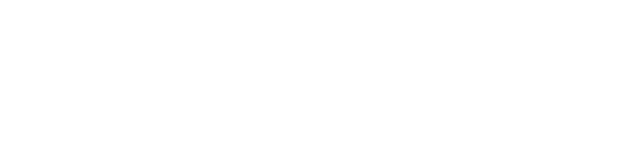
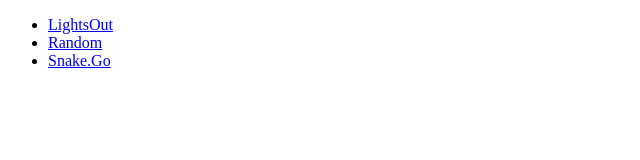
Before and after one commit to daniloisr/daniloisr.github.com, a plain HTML site: page index.html in a window 1280 px wide. Shown: the whole page, without its empty margins (0-640 px from the left). Drawn offline with Linux system fonts and the light colour scheme.

Commit message:
Add links

```diff
--- a/index.html
+++ b/index.html
@@ -5,5 +5,10 @@
 </head>
 
 <body>
+  <ul>
+    <li><a href="lights-out/">LightsOut</a></li>
+    <li><a href="random/">Random</a></li>
+    <li><a href="snake.go/">Snake.Go</a></li>
+  </ul>
 </body>
 </html>
```
Also changed, not shown: random/index.html (renamed from random-art/walker.html).
